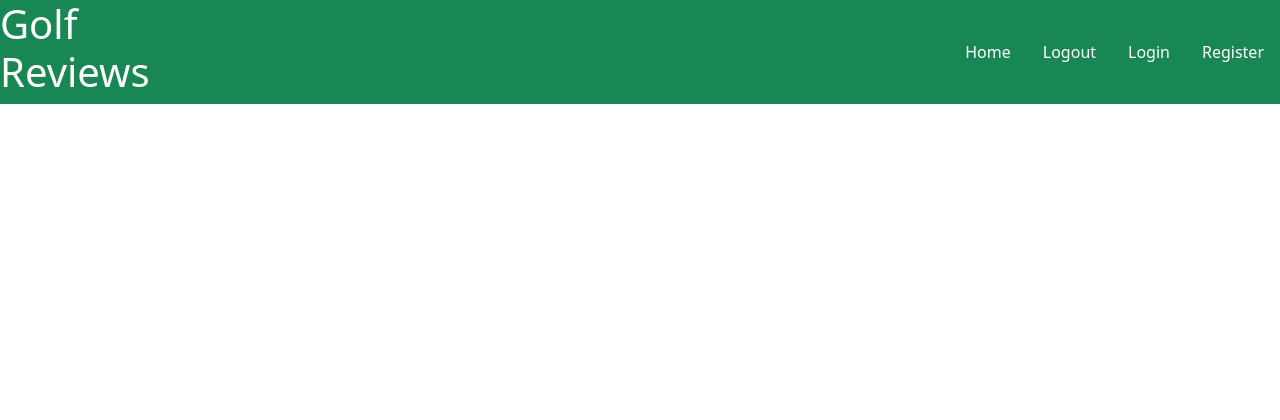
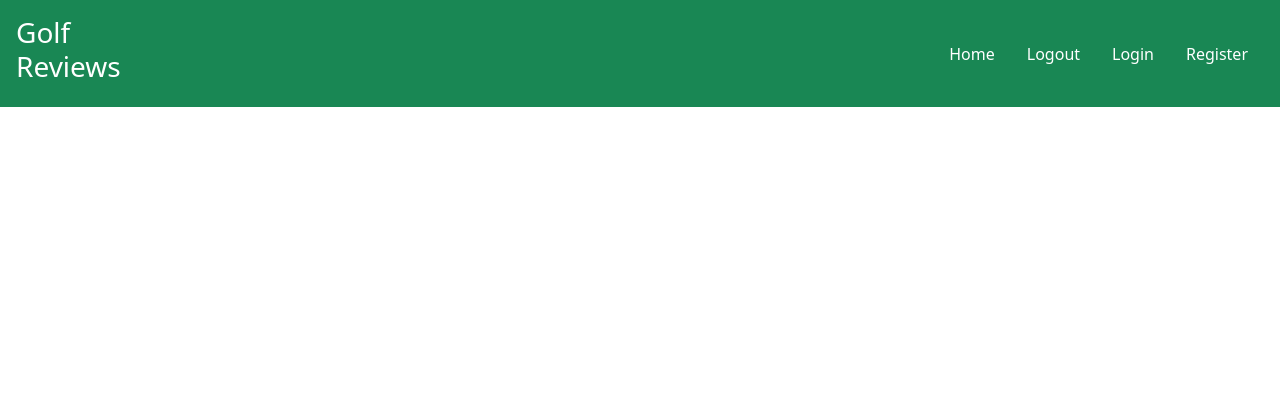
Before and after one commit to ollebrask/golf-blog, a Django app: template templates/base.html in a window 1280 px wide. Shown: the top 420 px of the page. Run offline with Django 4.2, Linux system fonts and the light colour scheme; the template is opened without the code that fills it, so the values that code supplies are empty; parts of the project's set-up code (start-up, migrations or seed data) failed here and were passed over.

Commit message:
Add classes for header

```diff
--- a/templates/base.html
+++ b/templates/base.html
@@ -15,8 +15,8 @@
 </head>
 
 <body>
-    <header class="bg-success text-white">
-        <h1>Golf Reviews</h1>
+    <header class="bg-success text-white p-3 mb-4">
+        <h1 class="h3">Golf Reviews</h1>
         <!--Navigation for bigger screens-->
         <div class="nav-container">
             <nav class="nav d-none d-md-flex">
```
